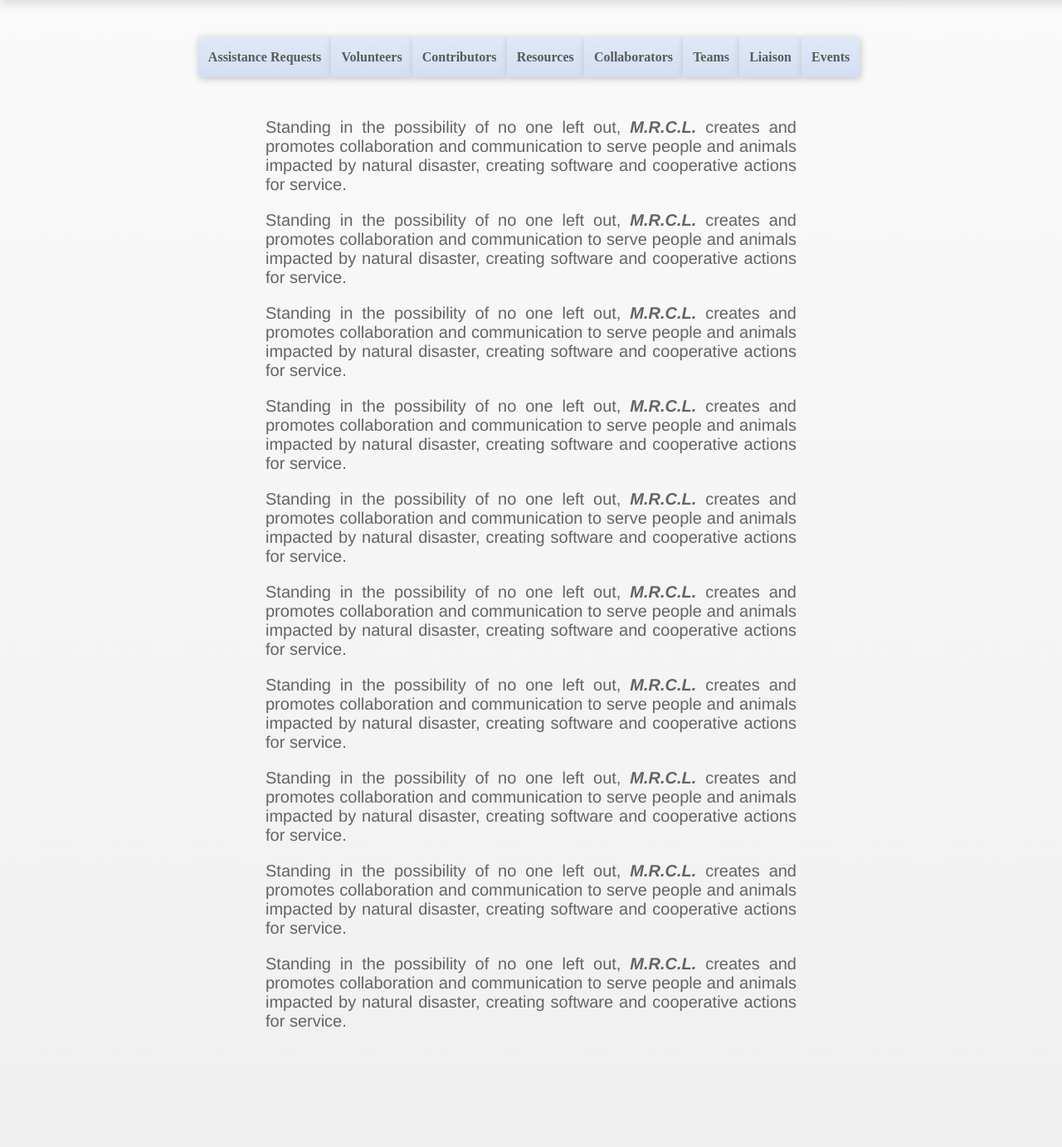
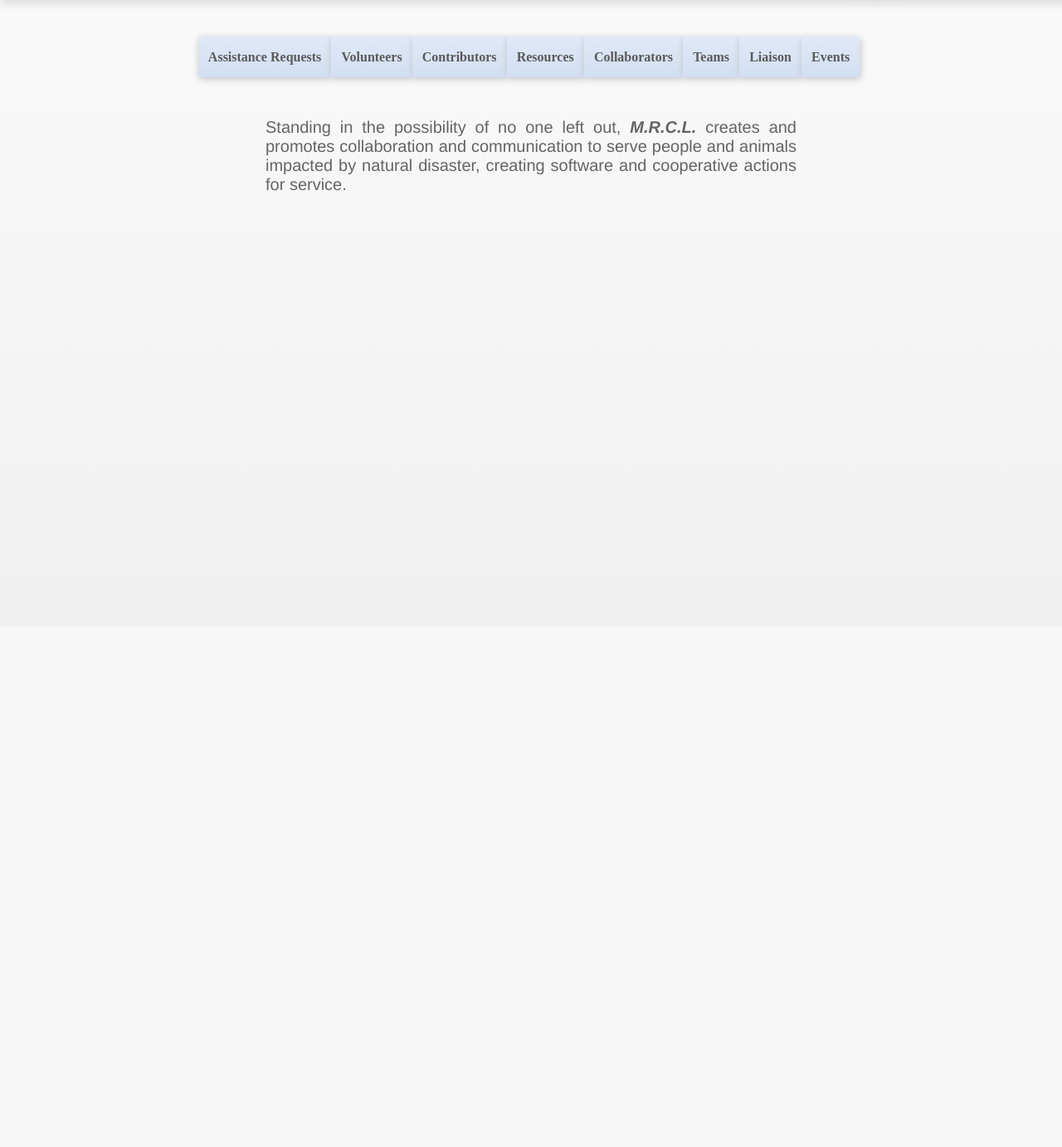
Before and after one commit to miracleteamrelief/mtr_web_app, a Flask app: page / in a window 1280 px wide. Shown: the part 45-1427 px from the top of the page at 83% size. After the commit the page ends 275 px from the top, so only its background shows below. Run offline with Flask 2, Linux system fonts and the light colour scheme; parts of the project's set-up code (start-up, migrations or seed data) failed here and were passed over.

Commit message:
Removed repeated home page text

```diff
--- a/app/templates/layout1.html
+++ b/app/templates/layout1.html
@@ -244,6 +244,7 @@
         </div>
         <div id="main">
             <p>Standing in the possibility of no one left out, <i><b>M.R.C.L.</b></i> creates and promotes collaboration and communication to serve people and animals impacted by natural disaster, creating software and cooperative actions for service.</p>
+<!--             <p>Standing in the possibility of no one left out, <i><b>M.R.C.L.</b></i> creates and promotes collaboration and communication to serve people and animals impacted by natural disaster, creating software and cooperative actions for service.</p>
             <p>Standing in the possibility of no one left out, <i><b>M.R.C.L.</b></i> creates and promotes collaboration and communication to serve people and animals impacted by natural disaster, creating software and cooperative actions for service.</p>
             <p>Standing in the possibility of no one left out, <i><b>M.R.C.L.</b></i> creates and promotes collaboration and communication to serve people and animals impacted by natural disaster, creating software and cooperative actions for service.</p>
             <p>Standing in the possibility of no one left out, <i><b>M.R.C.L.</b></i> creates and promotes collaboration and communication to serve people and animals impacted by natural disaster, creating software and cooperative actions for service.</p>
@@ -251,8 +252,7 @@
             <p>Standing in the possibility of no one left out, <i><b>M.R.C.L.</b></i> creates and promotes collaboration and communication to serve people and animals impacted by natural disaster, creating software and cooperative actions for service.</p>
             <p>Standing in the possibility of no one left out, <i><b>M.R.C.L.</b></i> creates and promotes collaboration and communication to serve people and animals impacted by natural disaster, creating software and cooperative actions for service.</p>
             <p>Standing in the possibility of no one left out, <i><b>M.R.C.L.</b></i> creates and promotes collaboration and communication to serve people and animals impacted by natural disaster, creating software and cooperative actions for service.</p>
-            <p>Standing in the possibility of no one left out, <i><b>M.R.C.L.</b></i> creates and promotes collaboration and communication to serve people and animals impacted by natural disaster, creating software and cooperative actions for service.</p>
-            <p>Standing in the possibility of no one left out, <i><b>M.R.C.L.</b></i> creates and promotes collaboration and communication to serve people and animals impacted by natural disaster, creating software and cooperative actions for service.</p>
+            <p>Standing in the possibility of no one left out, <i><b>M.R.C.L.</b></i> creates and promotes collaboration and communication to serve people and animals impacted by natural disaster, creating software and cooperative actions for service.</p> -->
 
         </div>
         <div id="footer"></div>
```
